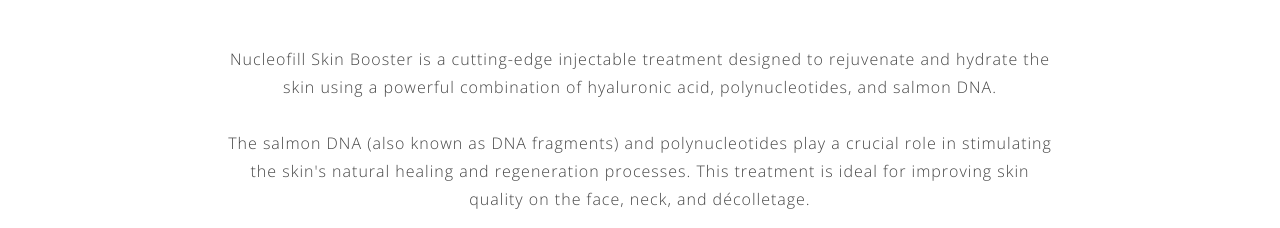
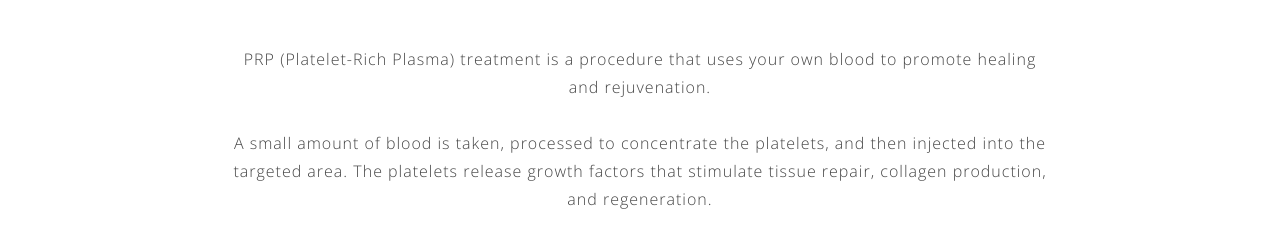
Before and after one commit to MiVladie/ashkaesthetics, a Gatsby site: page /services/platelet-rich-plasma in a window 1280 px wide. Shown: the part 572-800 px from the top of the page. Built offline with nearby package versions, Linux system fonts and the light colour scheme; Gatsby itself is replaced by a stand-in of ours.

Commit message:
PRP corrections

```diff
--- a/src/pages/services/platelet-rich-plasma.js
+++ b/src/pages/services/platelet-rich-plasma.js
@@ -41,8 +41,8 @@
 				<Introduction
 					main='Platelet-Rich Plasma'
 					description={[
-						'Nucleofill Skin Booster is a cutting-edge injectable treatment designed to rejuvenate and hydrate the skin using a powerful combination of hyaluronic acid, polynucleotides, and salmon DNA.',
-						"The salmon DNA (also known as DNA fragments) and polynucleotides play a crucial role in stimulating the skin's natural healing and regeneration processes. This treatment is ideal for improving skin quality on the face, neck, and décolletage."
+						'PRP (Platelet-Rich Plasma) treatment is a procedure that uses your own blood to promote healing and rejuvenation.',
+						'A small amount of blood is taken, processed to concentrate the platelets, and then injected into the targeted area. The platelets release growth factors that stimulate tissue repair, collagen production, and regeneration.'
 					]}
 				/>
 			</Section>
```
